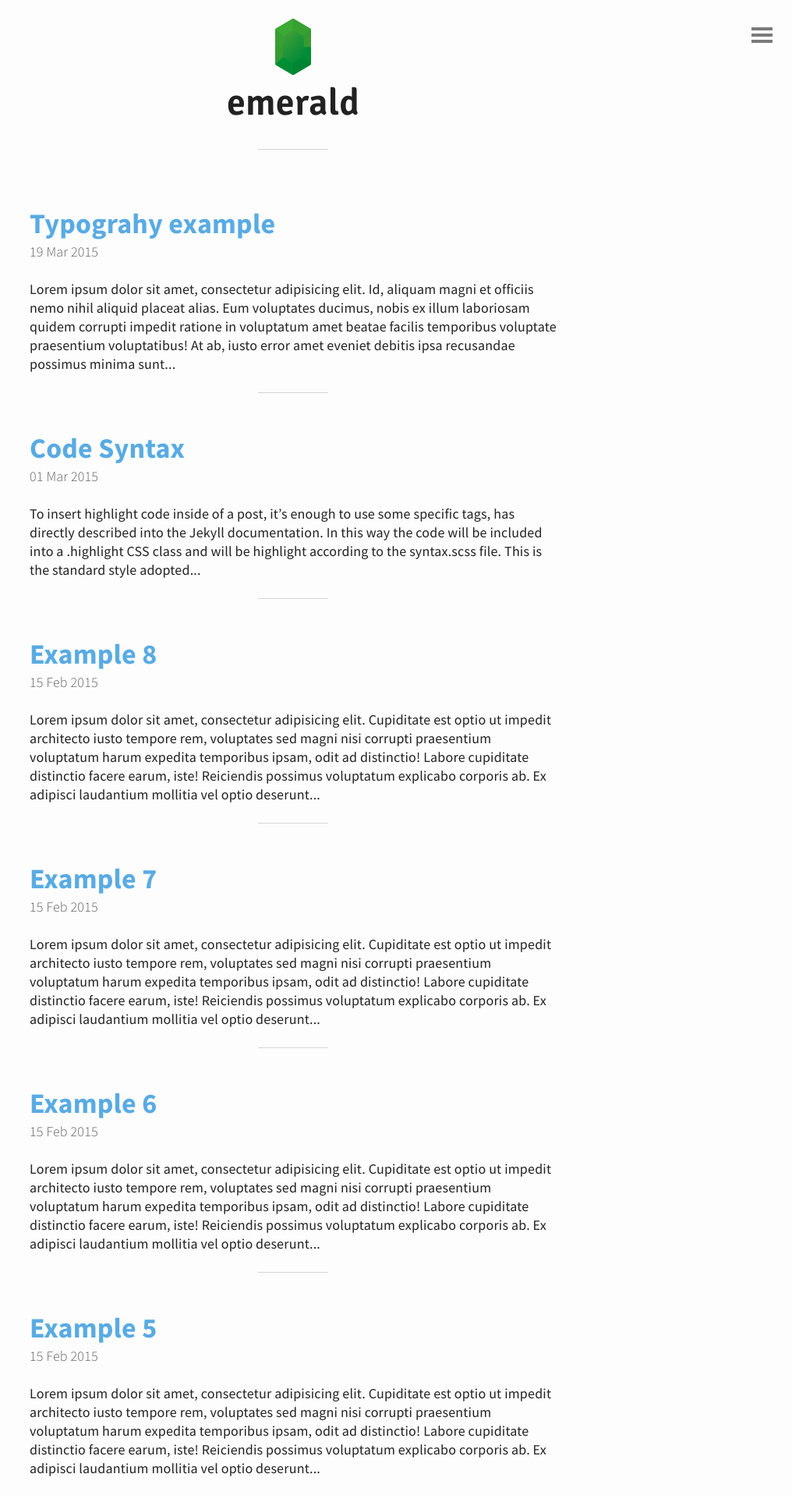
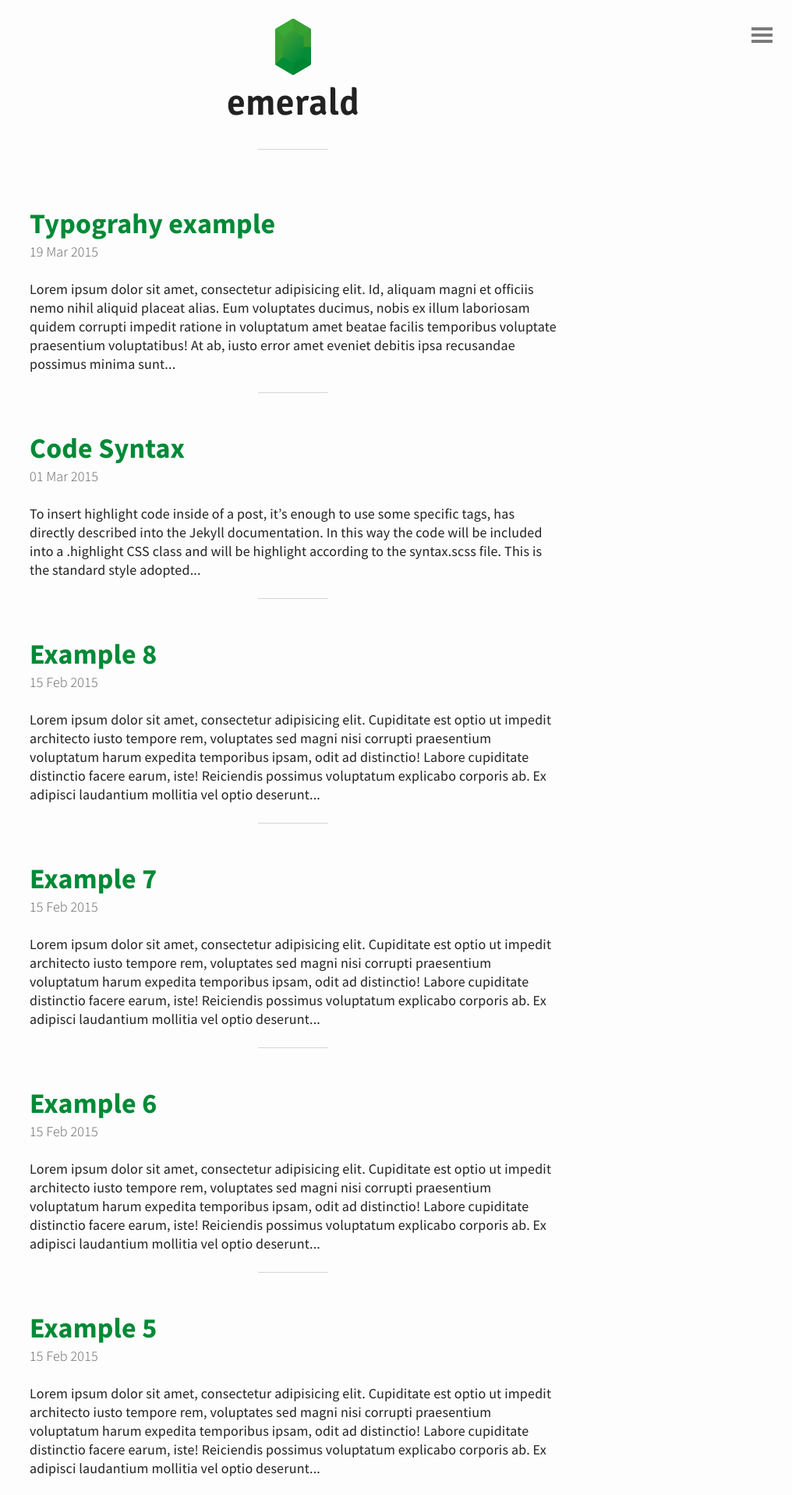
Before and after one commit to anuj-sali/Xplore, a Jekyll site: the page built from index.html, in a window 1280 px wide. Shown: the top 1917 px of the page at 78% size, without its empty margins (264-1280 px from the left). Built offline with Jekyll 4.4.1, drawn with Linux system fonts in a browser that asks for light colours; the list of posts is cut into pages by our own code.

Commit message:
Update base.scss

```diff
--- a/_sass/base.scss
+++ b/_sass/base.scss
@@ -18,7 +18,7 @@ html, body, h1, h2, h3, h4, h5, h6, p, ul, ol, li, img {
 
 /*- Base color -*/
 
-$main-color: #59ABE3;
+$main-color: #008A36;
 $background-color: #FDFDFD;
 $text-color: #222222;
 
```
